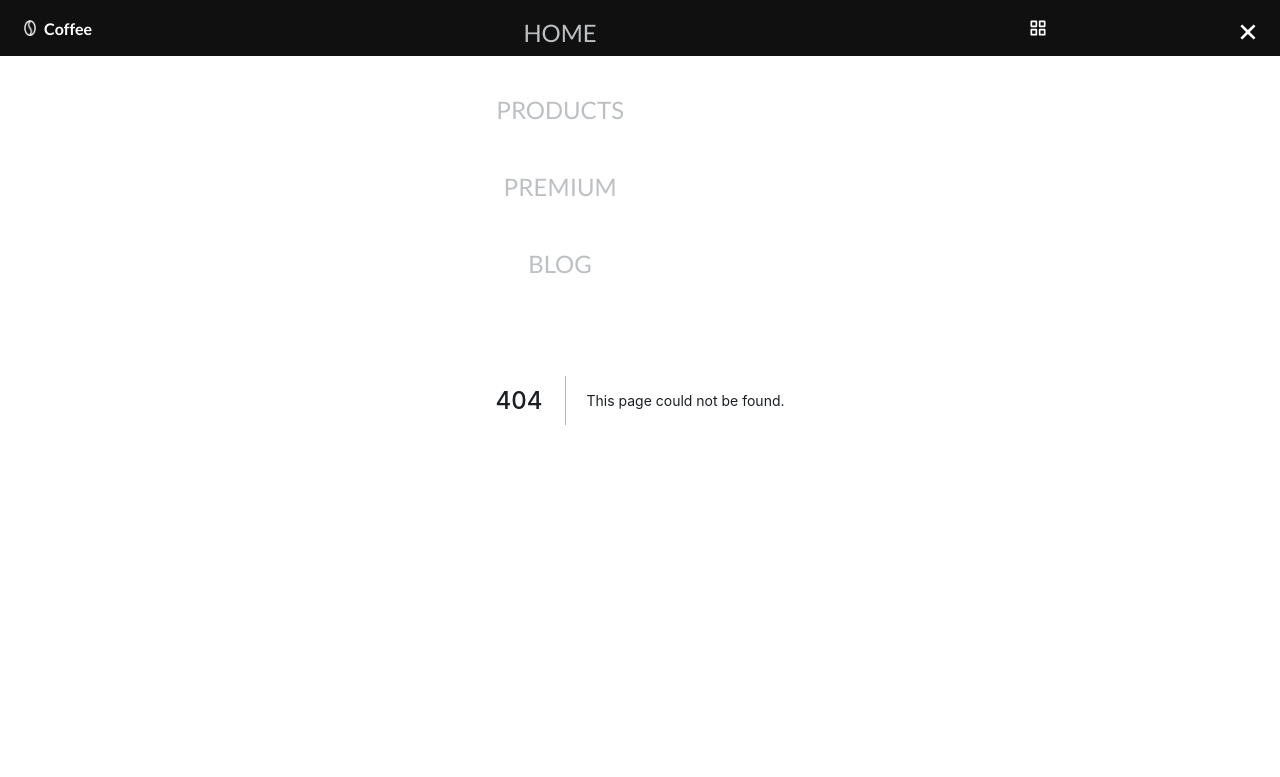
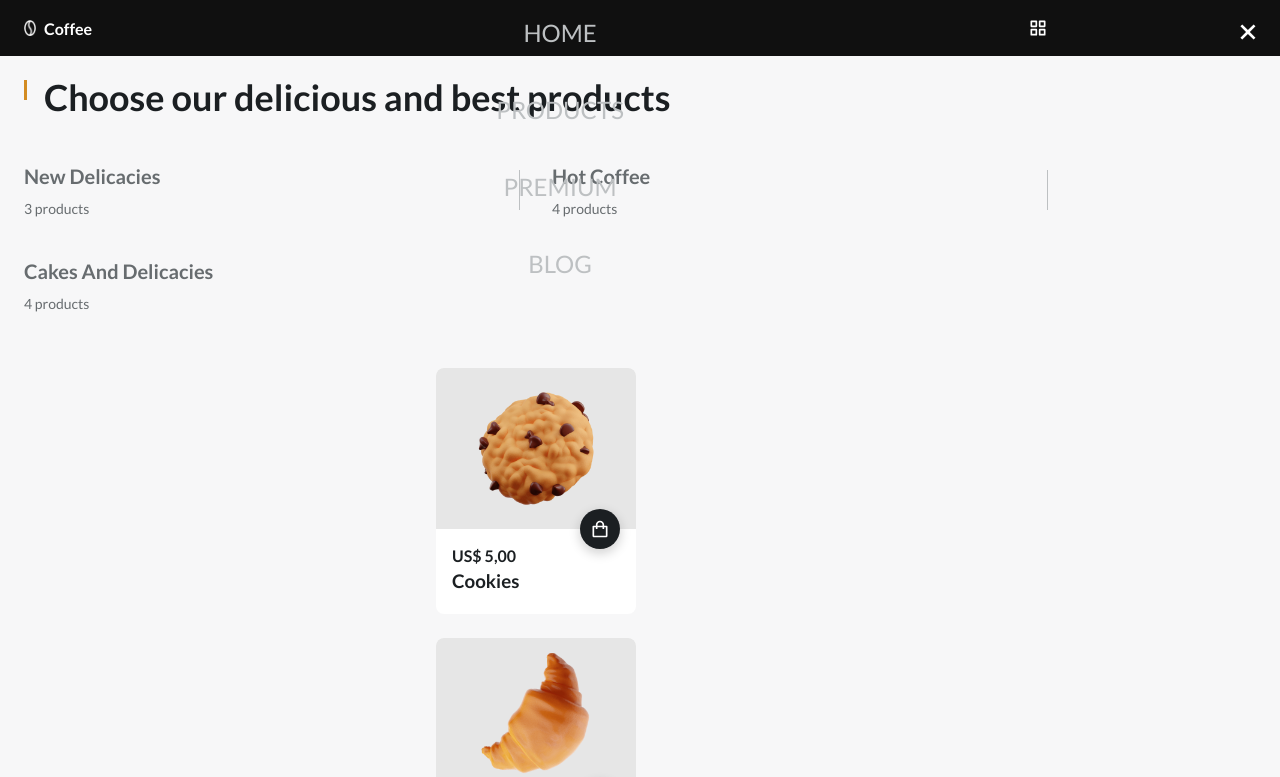
Before and after one commit to AugustoTI/coffee-website, a Next.js app: page /products in a window 1280 px wide. Before the commit this address had no page. Shown: the top 777 px of the page. Built offline with nearby package versions, Linux system fonts and the light colour scheme.

Commit message:
creating the product page

```diff
--- a/package.json
+++ b/package.json
@@ -29,6 +29,7 @@
     "eslint-plugin-prettier": "^4.2.1",
     "eslint-plugin-react": "^7.31.8",
     "eslint-plugin-react-hooks": "^4.6.0",
+    "mixitup": "^3.3.1",
     "prettier": "^2.7.1",
     "typescript": "4.8.4"
   }
--- /dev/null
+++ b/src/components/ProductCard/index.tsx
@@ -0,0 +1,25 @@
+import { BiShoppingBag } from 'react-icons/bi'
+import * as S from './styles'
+
+interface ProductCardProps {
+  price: string
+  name: string
+  image: string
+}
+
+export const ProductCard = ({ image, name, price }: ProductCardProps) => {
+  return (
+    <S.Container>
+      <S.Shape>
+        <img src={image} alt="" />
+      </S.Shape>
+      <S.Data>
+        <h2>{price}</h2>
+        <h3>{name}</h3>
+        <button className="button">
+          <BiShoppingBag />
+        </button>
+      </S.Data>
+    </S.Container>
+  )
+}
--- /dev/null
+++ b/src/components/ProductCard/styles.ts
@@ -0,0 +1,48 @@
+import styled, { css } from 'styled-components'
+
+export const Container = styled.article`
+  ${() => css`
+    background: var(--container-color);
+    border-radius: 0.5rem;
+
+    &:hover ${Shape} img {
+      transform: translateY(-0.25rem);
+    }
+  `}
+`
+
+export const Shape = styled.div`
+  ${() => css`
+    background-color: var(--card-color);
+    border-radius: 0.5rem 0.5rem 0 0;
+    text-align: center;
+    padding: 0.25rem 0;
+
+    img {
+      width: 150px;
+      transition: 0.4s;
+    }
+  `}
+`
+
+export const Data = styled.div`
+  ${() => css`
+    padding: 1rem 0 1.25rem 1rem;
+    position: relative;
+
+    h2 {
+      font-size: var(--normal-font-size);
+    }
+
+    button {
+      border-radius: 50%;
+      padding: 0.625rem;
+      display: inline-flex;
+      font-size: 1.25rem;
+      position: absolute;
+      top: -1.25rem;
+      right: 1rem;
+      box-shadow: 0 4px 12px hsla(206, 4%, 4%, 0.2);
+    }
+  `}
+`
--- /dev/null
+++ b/src/data/products.ts
@@ -0,0 +1,79 @@
+export const products = [
+  {
+    id: 1,
+    category: 'delicacies',
+    price: 5,
+    name: 'Cookies',
+    image: '/delicacies1.png',
+  },
+  {
+    id: 2,
+    category: 'delicacies',
+    price: 6,
+    name: 'Croissant',
+    image: '/delicacies2.png',
+  },
+  {
+    id: 3,
+    category: 'delicacies',
+    price: 4,
+    name: 'Croissant',
+    image: '/delicacies3.png',
+  },
+  {
+    id: 4,
+    category: 'coffee',
+    price: 7,
+    name: 'Black Coffee',
+    image: '/coffee1.png',
+  },
+  {
+    id: 5,
+    category: 'coffee',
+    price: 12,
+    name: 'Pure Coffee',
+    image: '/coffee2.png',
+  },
+  {
+    id: 6,
+    category: 'coffee',
+    price: 9,
+    name: 'Milk Coffee',
+    image: '/coffee3.png',
+  },
+  {
+    id: 7,
+    category: 'coffee',
+    price: 9,
+    name: 'Moka Coffee',
+    image: '/coffee4.png',
+  },
+  {
+    id: 8,
+    category: 'cake',
+    price: 6,
+    name: 'Cream Cake',
+    image: '/cake1.png',
+  },
+  {
+    id: 9,
+    category: 'cake',
+    price: 5,
+    name: 'Chocolate Croissant',
+    image: '/cake2.png',
+  },
+  {
+    id: 10,
+    category: 'cake',
+    price: 15,
+    name: 'Pancake',
+    image: '/cake3.png',
+  },
+  {
+    id: 11,
+    category: 'cake',
+    price: 12,
+    name: 'Milk Cake',
+    image: '/cake4.png',
+  },
+]
--- /dev/null
+++ b/src/pages/products/index.tsx
@@ -0,0 +1,51 @@
+import { useState } from 'react'
+import { ProductCard } from '../../components/ProductCard'
+import { products } from '../../data/products'
+import * as S from '../../styles/products'
+
+const Products = () => {
+  const [productsList, setProductsList] = useState(products)
+
+  const handleFiltered = (category: string) => {
+    const newProductsList = products.filter(product => product.category === category)
+
+    setProductsList(newProductsList)
+  }
+
+  return (
+    <S.Wrapper className="section">
+      <S.ProductsContainer className="container">
+        <h2 className="section_title">Choose our delicious and best products</h2>
+        <S.ProductsFilters>
+          <li onClick={() => handleFiltered('delicacies')}>
+            <h3>New Delicacies</h3>
+            <span>3 products</span>
+          </li>
+          <li onClick={() => handleFiltered('coffee')}>
+            <h3>Hot Coffee</h3>
+            <span>4 products</span>
+          </li>
+          <li onClick={() => handleFiltered('cake')}>
+            <h3>Cakes And Delicacies</h3>
+            <span>4 products</span>
+          </li>
+        </S.ProductsFilters>
+        <S.ProductsContentGrid className="grid">
+          {productsList.map(product => (
+            <ProductCard
+              key={product.id}
+              image={product.image}
+              name={product.name}
+              price={product.price.toLocaleString('pt-BR', {
+                currency: 'USD',
+                style: 'currency',
+              })}
+            />
+          ))}
+        </S.ProductsContentGrid>
+      </S.ProductsContainer>
+    </S.Wrapper>
+  )
+}
+
+export default Products
--- /dev/null
+++ b/src/styles/products.ts
@@ -0,0 +1,60 @@
+import styled, { css } from 'styled-components'
+
+export const Wrapper = styled.section`
+  ${() => css``}
+`
+
+export const ProductsContainer = styled.div`
+  ${() => css``}
+`
+
+export const ProductsFilters = styled.ul`
+  ${() => css`
+    display: grid;
+    grid-template-columns: repeat(2, 1fr);
+    gap: 2.5rem 2rem;
+    margin-bottom: 3.5rem;
+
+    li {
+      position: relative;
+      cursor: pointer;
+
+      h3 {
+        font-size: var(--h3-font-size);
+        color: var(--text-color);
+        margin-bottom: 0.5rem;
+      }
+
+      span {
+        font-size: var(--small-font-size);
+      }
+
+      &::before {
+        content: '';
+        position: absolute;
+        width: 1px;
+        height: 40px;
+        background: var(--text-color-light);
+        right: 0;
+        top: 0;
+        bottom: 0;
+        margin: auto 0;
+      }
+
+      &:nth-child(3) {
+        position: initial;
+
+        &::before {
+          display: none;
+        }
+      }
+    }
+  `}
+`
+
+export const ProductsContentGrid = styled.div`
+  ${() => css`
+    grid-template-columns: 200px;
+    justify-content: center;
+  `}
+`
```
Also changed, not shown: 1 other file (tests, documents, lock files or other folders).
